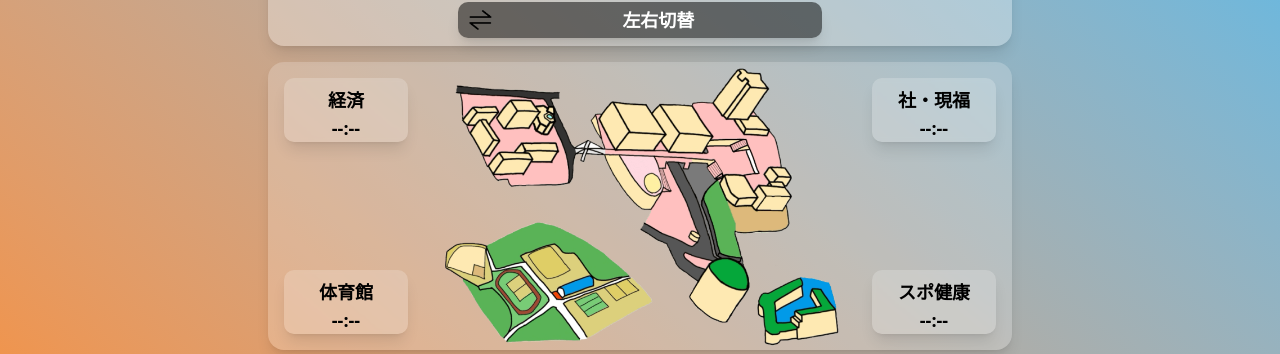
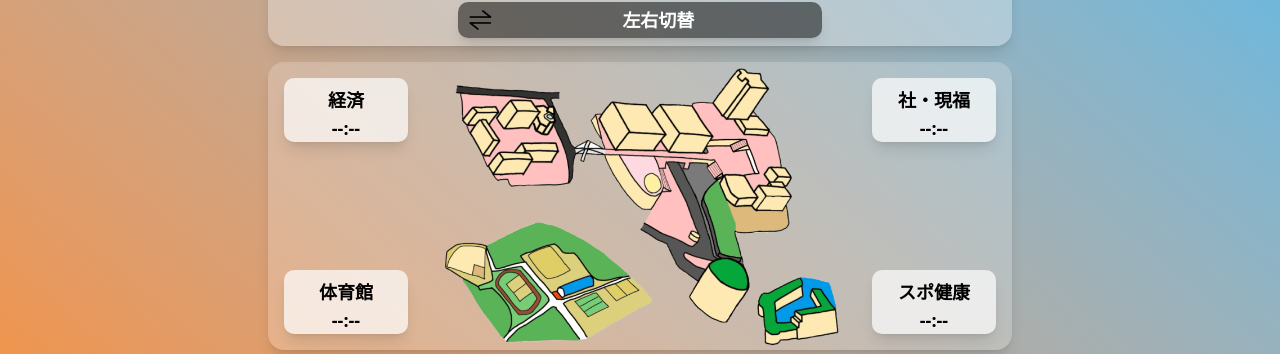
Before and after one commit to tommy10092525/tamap-with-gsap, a Next.js app: page / in a window 1280 px wide. Shown: the part 446-800 px from the top of the page. Built offline with nearby package versions, Linux system fonts and the light colour scheme; no server answers.

Commit message:
Update map overlay styling with increased background opacity and removed backdrop blur

```diff
--- a/src/app/page.tsx
+++ b/src/app/page.tsx
@@ -148,10 +148,14 @@ export default function Home() {
   }
 
   const { data: timetable, isLoading: isTimetableLoading } = useSWR(timetableApi, (key: string) => {
-    return fetch(key).then((res) => res.json() as Promise<Timetable | null>)
+    return fetch(key).then((res): Promise<Timetable | null> => {
+      return res.json()
+    })
   })
   const { data: holidayData, isLoading: isHolidayDataLoading } = useSWR(holidayDataAPi, (key: string) => {
-    return fetch(key).then(res => res.json() as Promise<HolidayData | null>)
+    return fetch(key).then((res): Promise<HolidayData | null> => {
+      return res.json()
+    })
   })
   let departure = "";
   let destination = "";
@@ -293,19 +297,19 @@ export default function Home() {
           {/* 二つ目のカード */}
           <div className="w-full bg-white/20 dark:bg-black/30 rounded-2xl shadow-lg relative font-semibold text-lg mt-4 hoverable:hover:scale-110  js-map-container h-auto opacity-0" ref={overlayContainer}>
             <Image src={map} alt="地図のイラスト" className="h-72 w-auto mx-auto" />
-            <div className="top-4 left-4 absolute bg-white/20 dark:bg-black/20 backdrop-blur-[2px] rounded-lg shadow-lg p-2 text-center w-1/4 md:w-1/6 overflow-hidden h-16 will-change-auto max-sm:w-1/3">
+            <div className="top-4 left-4 absolute bg-white/70 dark:bg-black/50 rounded-lg shadow-lg p-2 text-center w-1/4 md:w-1/6 overflow-hidden h-16 will-change-auto max-sm:w-1/3">
               経済
               <span className="block" ref={times.economics}>{overlay.economics}</span>
             </div>
-            <div className="top-4 right-4 absolute bg-white/20 dark:bg-black/20 backdrop-blur-[2px] rounded-lg shadow-lg p-2 text-center w-1/4 md:w-1/6 overflow-hidden h-16 will-change-auto max-sm:w-1/3">
+            <div className="top-4 right-4 absolute bg-white/70 dark:bg-black/50 rounded-lg shadow-lg p-2 text-center w-1/4 md:w-1/6 overflow-hidden h-16 will-change-auto max-sm:w-1/3">
               社・現福
               <span className="block" ref={times.health}>{overlay.health}</span>
             </div>
-            <div className="bottom-4 left-4 absolute bg-white/20 dark:bg-black/20 backdrop-blur-[2px] rounded-lg shadow-lg p-2 text-center w-1/4 md:w-1/6 overflow-hidden h-16 will-change-auto max-sm:w-1/3">
+            <div className="bottom-4 left-4 absolute bg-white/70 dark:bg-black/50 rounded-lg shadow-lg p-2 text-center w-1/4 md:w-1/6 overflow-hidden h-16 will-change-auto max-sm:w-1/3">
               体育館
               <span className="block" ref={times.gym}>{overlay.gym}</span>
             </div>
-            <div className="bottom-4 right-4 absolute bg-white/20 dark:bg-black/20 backdrop-blur-[2px] rounded-lg shadow-lg p-2 text-center w-1/4 md:w-1/6 overflow-hidden h-16 will-change-auto max-sm:w-1/3">
+            <div className="bottom-4 right-4 absolute bg-white/70 dark:bg-black/50 rounded-lg shadow-lg p-2 text-center w-1/4 md:w-1/6 overflow-hidden h-16 will-change-auto max-sm:w-1/3">
               スポ健康
               <span className="block" ref={times.sport}>{overlay.sport}</span>
             </div>
```
